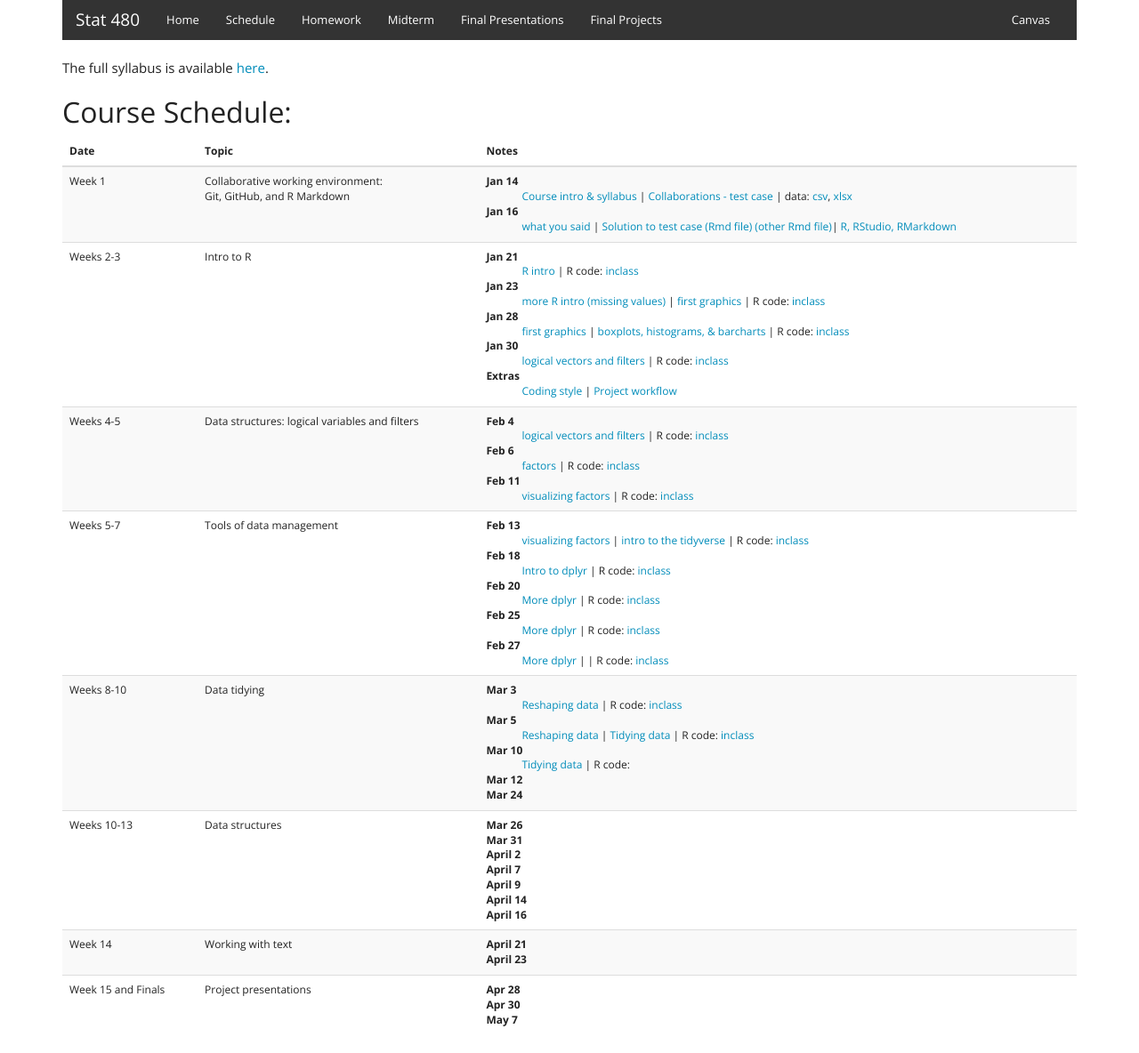
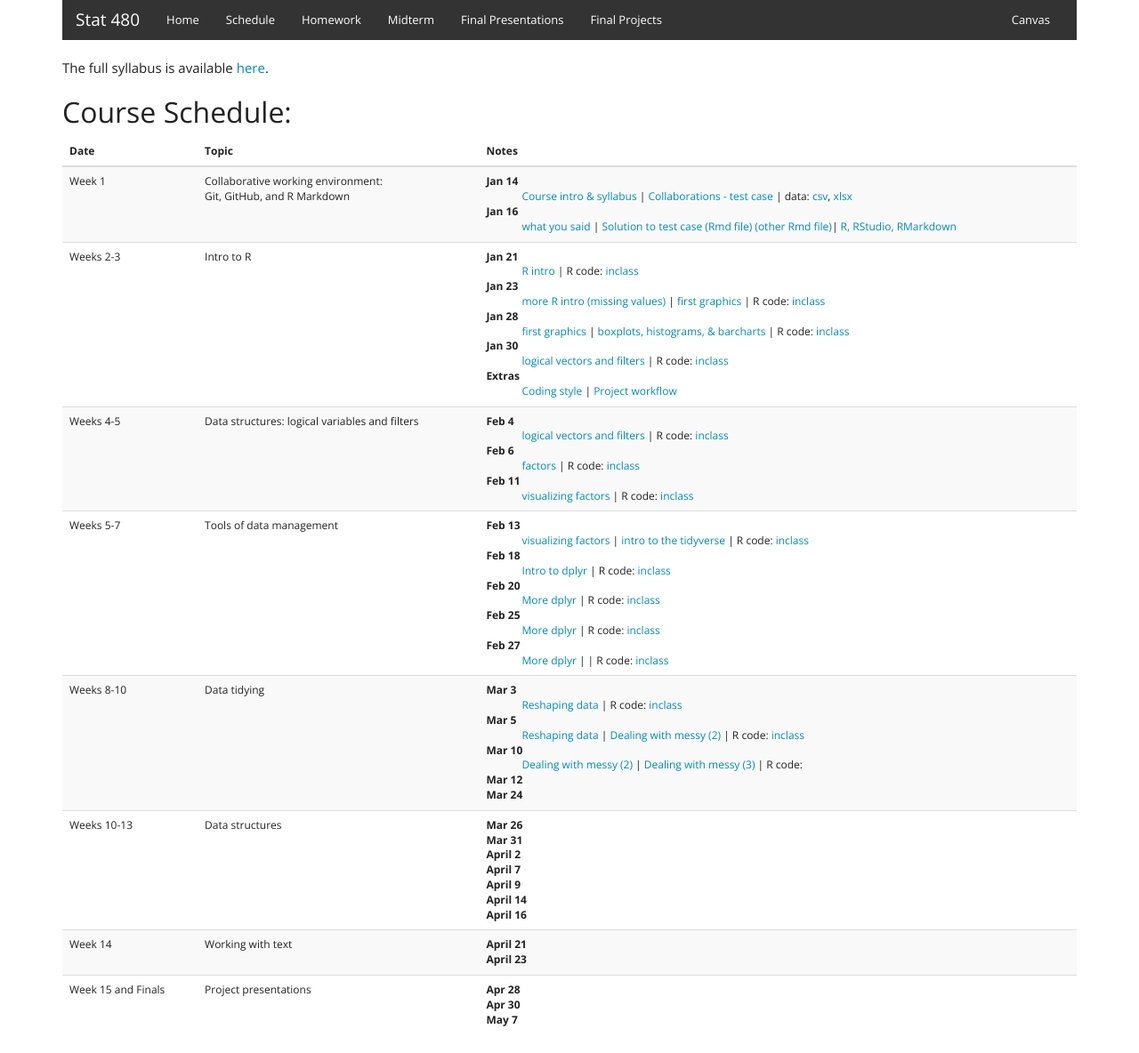
Before and after one commit to Stat480-at-ISU/Stat480-at-ISU.github.io, a Jekyll site: the page built from schedule.html, in a window 1280 px wide. Shown: the whole page at 89% size. Built offline with Jekyll 4.4.1, drawn with Linux system fonts in a browser that asks for light colours.

Commit message:
update sched

```diff
--- a/schedule.html
+++ b/schedule.html
@@ -99,9 +99,9 @@ The full syllabus is available <a href="syllabus.pdf" target=_blank>here</a>.
           <dt>Mar 3</dt>
           <dd><a href="../materials-2020/03_tidyverse/05_tidyr.html" target=_blank>Reshaping data</a> | R code: <a href="code/mar-03-inclass.R">inclass</a></dd>
           <dt>Mar 5</dt>
-          <dd><a href="../materials-2020/03_tidyverse/05_tidyr.html" target=_blank>Reshaping data</a> | <a href="../materials-2020/03_tidyverse/06_messy-2.html" target=_blank>Tidying data</a> | R code: <a href="code/mar05-inclass.R">inclass</a></dd>
+          <dd><a href="../materials-2020/03_tidyverse/05_tidyr.html" target=_blank>Reshaping data</a> | <a href="../materials-2020/03_tidyverse/06_messy-2.html" target=_blank>Dealing with messy (2)</a> | R code: <a href="code/mar05-inclass.R">inclass</a></dd>
           <dt>Mar 10</dt>
-          <dd><a href="../materials-2020/03_tidyverse/06_messy-2.html" target=_blank>Tidying data</a> | R code: </dd>
+          <dd><a href="../materials-2020/03_tidyverse/06_messy-2.html" target=_blank>Dealing with messy (2)</a> | <a href="../materials-2020/03_tidyverse/07_messy-3.html" target=_blank>Dealing with messy (3)</a> | R code: </dd>
           <dt>Mar 12</dt>
           <dd></dd>
           <dt>Mar 24</dt>
```
Also changed, not shown: 1 other file.
